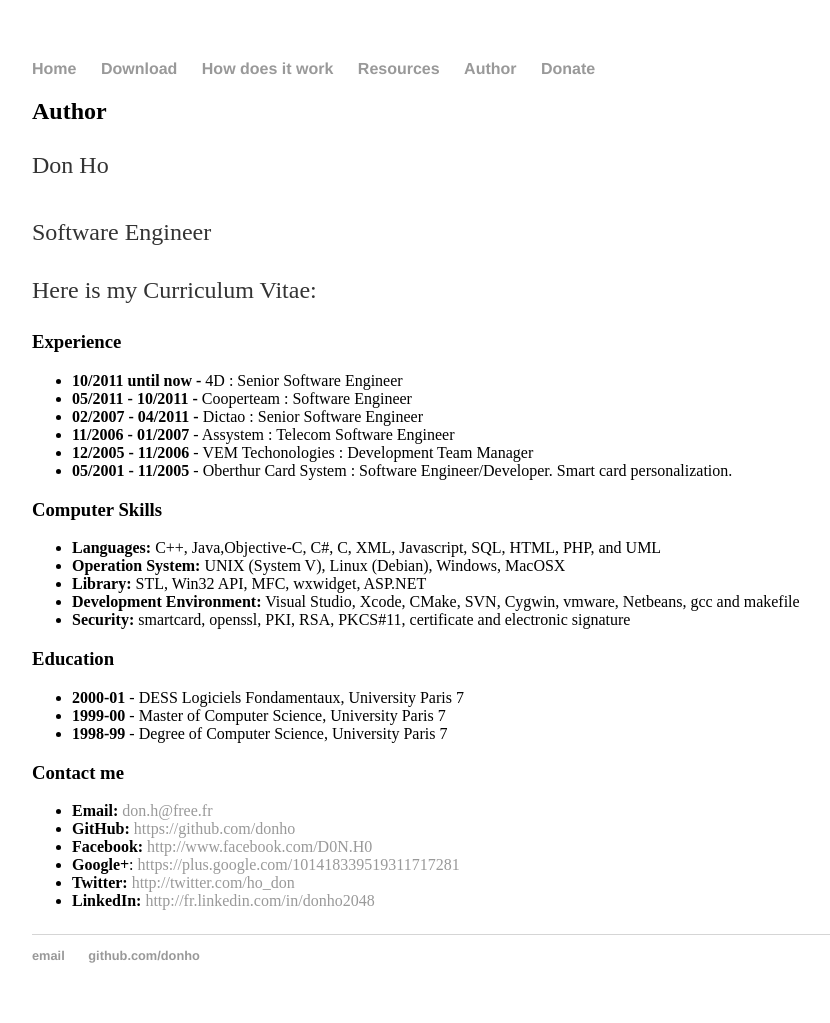
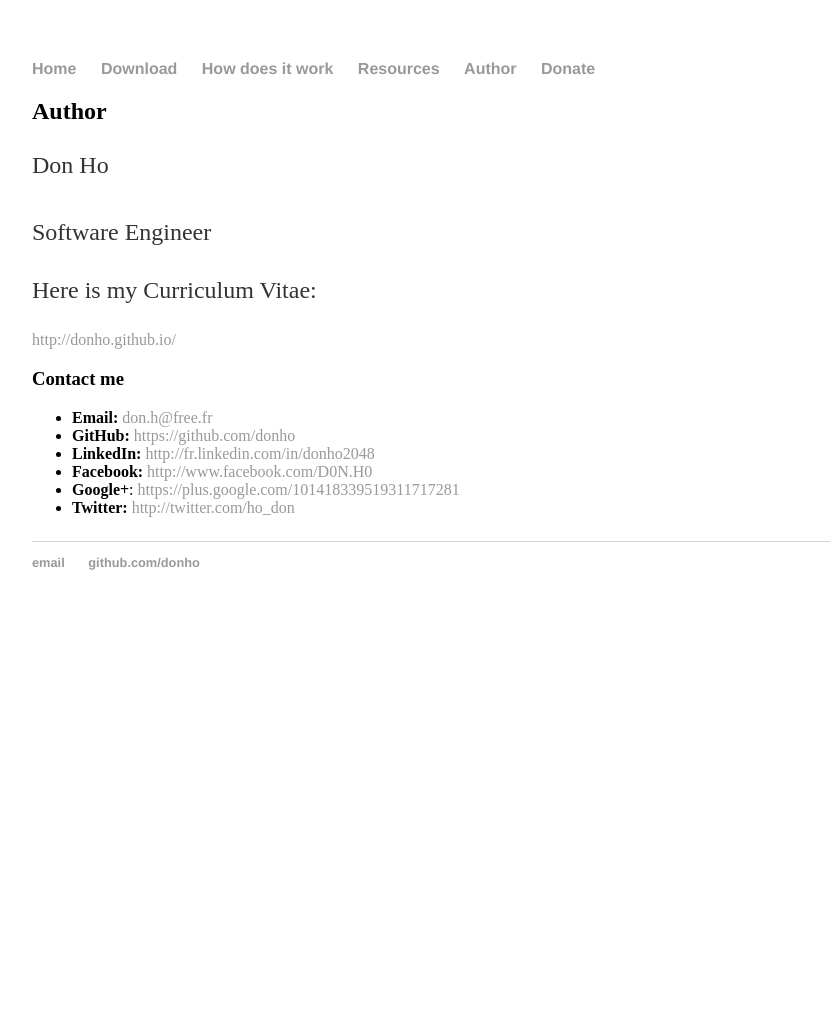
Before and after one commit to gupwin32/gupwin32.github.io, a Jekyll site: the page built from author/index.html, in a window 1280 px wide. Shown: the whole page, without its empty margins (160-990 px from the left). Built offline with Jekyll 4.4.1, drawn with Linux system fonts in a browser that asks for light colours; after the commit the page ends 900 px from its top, so only the background shows below that.

Commit message:
Update index.html

```diff
--- a/author/index.html
+++ b/author/index.html
@@ -9,37 +9,16 @@ title: WinGup
 <p>Don Ho <br /><br />Software Engineer</p>
 <p> </p>
 <p>Here is my Curriculum Vitae:</p>
-<h3>Experience</h3>
-<ul>
-<li><strong><strong>10/2011 until now -</strong> </strong>4D : Senior Software Engineer<strong><br /></strong></li>
-<li><strong>05/2011 - 10/2011 -</strong> Cooperteam : Software Engineer</li>
-<li><strong>02/2007 - 04/2011 -</strong> Dictao : Senior Software Engineer</li>
-<li><strong>11/2006 - 01/2007</strong> - Assystem : Telecom Software Engineer</li>
-<li><strong>12/2005 - 11/2006</strong> - VEM Techonologies : Development Team Manager</li>
-<li><strong>05/2001 - 11/2005</strong> - Oberthur Card System : Software Engineer/Developer. Smart card personalization.</li>
-</ul>
-<h3>Computer Skills</h3>
-<ul>
-<li><strong>Languages:</strong> C++, Java,Objective-C, C#, C, XML, Javascript, SQL, HTML, PHP, and UML</li>
-<li><strong>Operation System:</strong> UNIX (System V), Linux (Debian), Windows, MacOSX</li>
-<li><strong>Library:</strong> STL, Win32 API, MFC, wxwidget, ASP.NET</li>
-<li><strong>Development Environment:</strong> Visual Studio, Xcode, CMake, SVN, Cygwin, vmware, Netbeans, gcc and makefile</li>
-<li><strong>Security:</strong> smartcard, openssl, PKI, RSA, PKCS#11, certificate and electronic signature</li>
-</ul>
-<h3>Education</h3>
-<ul>
-<li><strong>2000-01</strong> - DESS Logiciels Fondamentaux, University Paris 7</li>
-<li><strong>1999-00</strong> - Master of Computer Science, University Paris 7</li>
-<li><strong>1998-99</strong> - Degree of Computer Science, University Paris 7</li>
-</ul>
+<a href="http://donho.github.io/" target="_blank">http://donho.github.io/</a>
 <h3>Contact me</h3>
 <ul>
 <li><strong>Email:</strong> <a href="mailto:don.h@free.fr">don.h@free.fr</a></li>
 <li><strong>GitHub:</strong> <a href="https://github.com/donho" target="_blank">https://github.com/donho</a></li>
+<li><strong>LinkedIn:</strong> <a href="http://fr.linkedin.com/in/donho2048" target="_blank">http://fr.linkedin.com/in/donho2048</a></li>
 <li><strong>Facebook:</strong> <a href="https://www.facebook.com/profile.php?id=100003015530248" target="_blank">http://www.facebook.com/D0N.H0</a></li>
 <li><strong>Google+</strong>: <a href="https://plus.google.com/101418339519311717281/" target="_blank">https://plus.google.com/101418339519311717281</a></li>
 <li><strong>Twitter:</strong> <a href="http://twitter.com/ho_don" target="_blank">http://twitter.com/ho_don</a></li>
-<li><strong>LinkedIn:</strong> <a href="http://fr.linkedin.com/in/donho2048" target="_blank">http://fr.linkedin.com/in/donho2048</a></li>
+
 </ul>
 <p> </p>
 </div><!-- /.blurb -->
```
